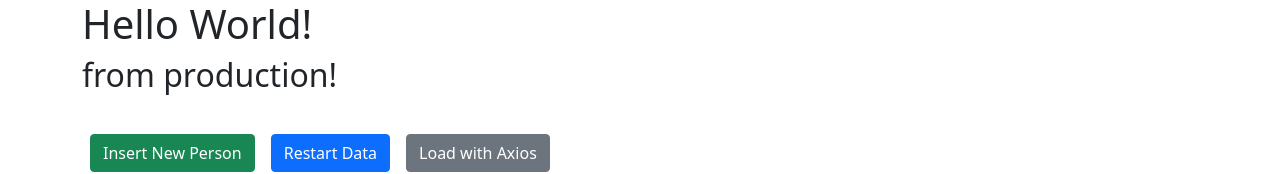
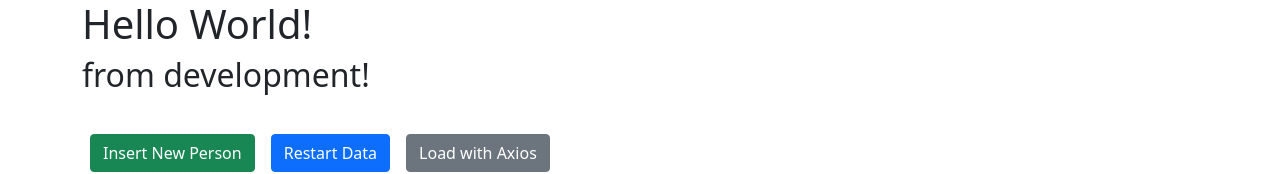
Before and after one commit to josechavarriacr/POC-DevOps, a React (Create React App) app in the folder app/: page / in a window 1280 px wide. Shown: the top 174 px of the page. Built offline with nearby package versions, Linux system fonts and the light colour scheme.

Commit message:
(feature): added h2 from develop

```diff
--- a/app/src/App.js
+++ b/app/src/App.js
@@ -63,7 +63,7 @@ function App() {
         <>
             <Container>
                 <h1>Hello World!</h1>
-                <h2>from production!</h2>
+                <h2>from development!</h2>
                 <br></br>
                 <Button
                     color="success"
```
